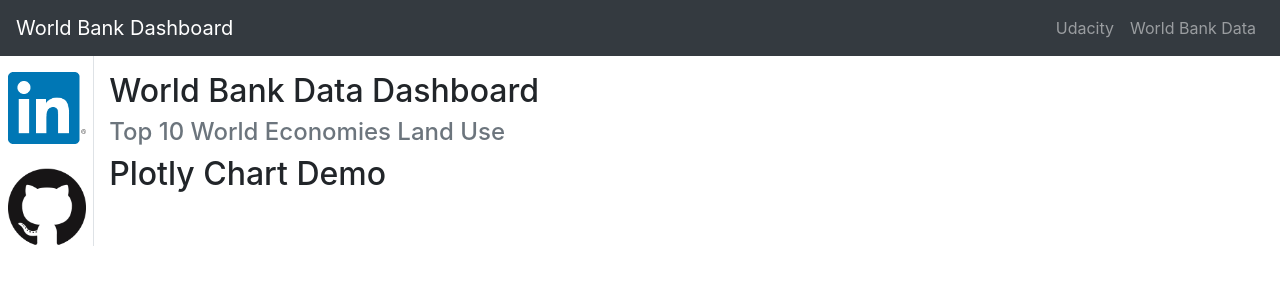
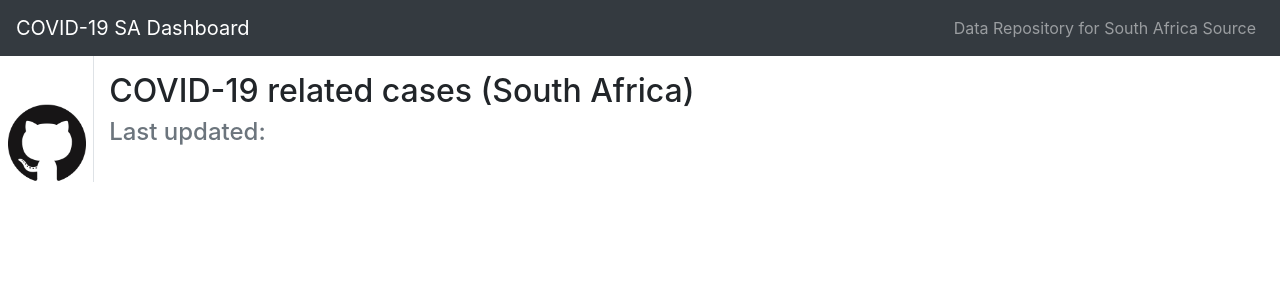
Before and after one commit to feeblefruits/coviddash, a Flask app: template covidapp/templates/index.html in a window 1280 px wide. Shown: the top 300 px of the page. Run offline with Flask 2, Linux system fonts and the light colour scheme; the template is opened without the code that fills it, so the values that code supplies are empty; parts of the project's set-up code (start-up, migrations or seed data) failed here and were passed over; some libraries are stand-ins or nearby versions.

Commit message:
added provincial graphs and layout cleanup

```diff
--- a/covidapp/templates/index.html
+++ b/covidapp/templates/index.html
@@ -1,6 +1,6 @@
 <head>
 
-<title>World Bank Data Dashboard</title>
+<title>COVID-19 SA Dashboard</title>
 
 <!--import script files needed from plotly and bootstrap-->
 <link rel="stylesheet" href="https://maxcdn.bootstrapcdn.com/bootstrap/4.0.0/css/bootstrap.min.css" integrity="sha384-Gn5384xqQ1aoWXA+058RXPxPg6fy4IWvTNh0E263XmFcJlSAwiGgFAW/dAiS6JXm" crossorigin="anonymous">
@@ -15,7 +15,7 @@
 
 <!--navbar links-->
 <nav class="navbar navbar-expand-lg navbar-dark bg-dark sticky-top">
-   <a class="navbar-brand" href="#">World Bank Dashboard</a>
+   <a class="navbar-brand" href="#">COVID-19 SA Dashboard</a>
   <button class="navbar-toggler" type="button" data-toggle="collapse"
   data-target="#navbarTogglerDemo02"
   aria-controls="navbarTogglerDemo02" aria-expanded="false"
@@ -26,10 +26,7 @@
   <div class="collapse navbar-collapse" id="navbarTogglerDemo02">
     <ul class="navbar-nav ml-auto mt-2 mt-lg-0">
       <li class="nav-item">
-        <a class="nav-link" href="https://www.udacity.com">Udacity</a>
-      </li>
-      <li class="nav-item">
-        <a class="nav-link" href="https://data.worldbank.org/">World Bank Data</a>
+        <a class="nav-link" href="https://github.com/dsfsi/covid19za">Data Repository for South Africa Source</a>
       </li>
     </ul>
   </div>
@@ -40,11 +37,8 @@
 
     <!--social media buttons column-->
     <div class="col-1 border-right">
-        <div id="follow-me" class="mt-3">
-            <a href="#">
-                <img src="/static/img/linkedinlogo.png" alt="linkedin" class="img-fluid mb-4 ml-2">
-            </a>
-            <a href="#">
+        <div id="follow-me" class="mt-5">
+            <a href="https://github.com/feeblefruits/coviddash">
                 <img src="/static/img/githublogo.png" alt="github" class="img-fluid ml-2">
             </a>
         </div>
@@ -56,26 +50,73 @@
         <!--chart descriptions-->
         <div id="middle-info" class="mt-3">
 
-            <h2 id="tag-line">World Bank Data Dashboard</h2>
-            <h4 id="tag-line" class="text-muted">Top 10 World Economies Land Use</h4>
+            <h2 id="tag-line">COVID-19 related cases (South Africa)</h2>
+            <h4 id="tag-line" class="text-muted">Last updated:</h4>
 
         </div>
 
         <!--charts-->
-        <body>
+        <div id="charts" class="container mt-3 text-center">
 
-              <div class="header">
-                <h2>
-                  Plotly Chart Demo
-                </h2>
+            <!--Create another row and place a fifth chart in that row-->
+            <div class="row mb-6">
+              <div class="col-12">
+                    <div id="{{ids[9]}}"></div>
               </div>
+            </div>
 
-          <div id="chart" class="chart">
-          </div>
+            <!--top two charts-->
+            <div class="row">
+                <div class="col-6">
+                      <div id="{{ids[0]}}"></div>
+                </div>
+                  <div class="col-6">
+                      <div id="{{ids[1]}}"></div>
+                  </div>
+            </div>
 
-      </body>
-    <div>
-</div>
+            <!--bottom two charts-->
+            <div class="row mb-6">
+                <div class="col-6">
+                        <div id="{{ids[2]}}"></div>
+                </div>
+                <div class="col-6">
+                        <div id="{{ids[3]}}"></div>
+                    </div>
+                </div>
+
+            <!--bottom two charts-->
+            <div class="row mb-6">
+                <div class="col-6">
+                        <div id="{{ids[4]}}"></div>
+                </div>
+                <div class="col-6">
+                        <div id="{{ids[5]}}"></div>
+                </div>
+            </div>
+
+            <!--bottom two charts-->
+            <div class="row mb-6">
+                <div class="col-6">
+                        <div id="{{ids[6]}}"></div>
+                </div>
+                <div class="col-6">
+                        <div id="{{ids[7]}}"></div>
+                </div>
+            </div>
+
+            <!--bottom two charts-->
+            <div class="row mb-6">
+                <div class="col-6">
+                        <div id="{{ids[8]}}"></div>
+                </div>
+                <div class="col-6">
+                        <div id="{{ids[9]}}"></div>
+                </div>
+            </div>
+
+            </div>
+        </div>
 
 <!--footer section-->
 <div id="footer" class="container"></div>
@@ -87,10 +128,16 @@
 
     <script type="text/javascript">
         // plots the figure with id
-        // id much match the div id above in the html
+        // id must match the div id above in the html
 
-        var graphs = {{graphJSON | safe}};
-        Plotly.plot('chart',graphs,{});
+        var figures = {{figuresJSON | safe}};
+        var ids = {{ids | safe}};
+
+        for(var i in figures) {
+            Plotly.plot(ids[i],
+                figures[i].data,
+                figures[i].layout || {});
+        }
 
     </script>
 
```
Also changed, not shown: covidapp/routes.py (+11 -5 lines), wrangling_scripts/wrangle_data.py (+7 -46 lines).
